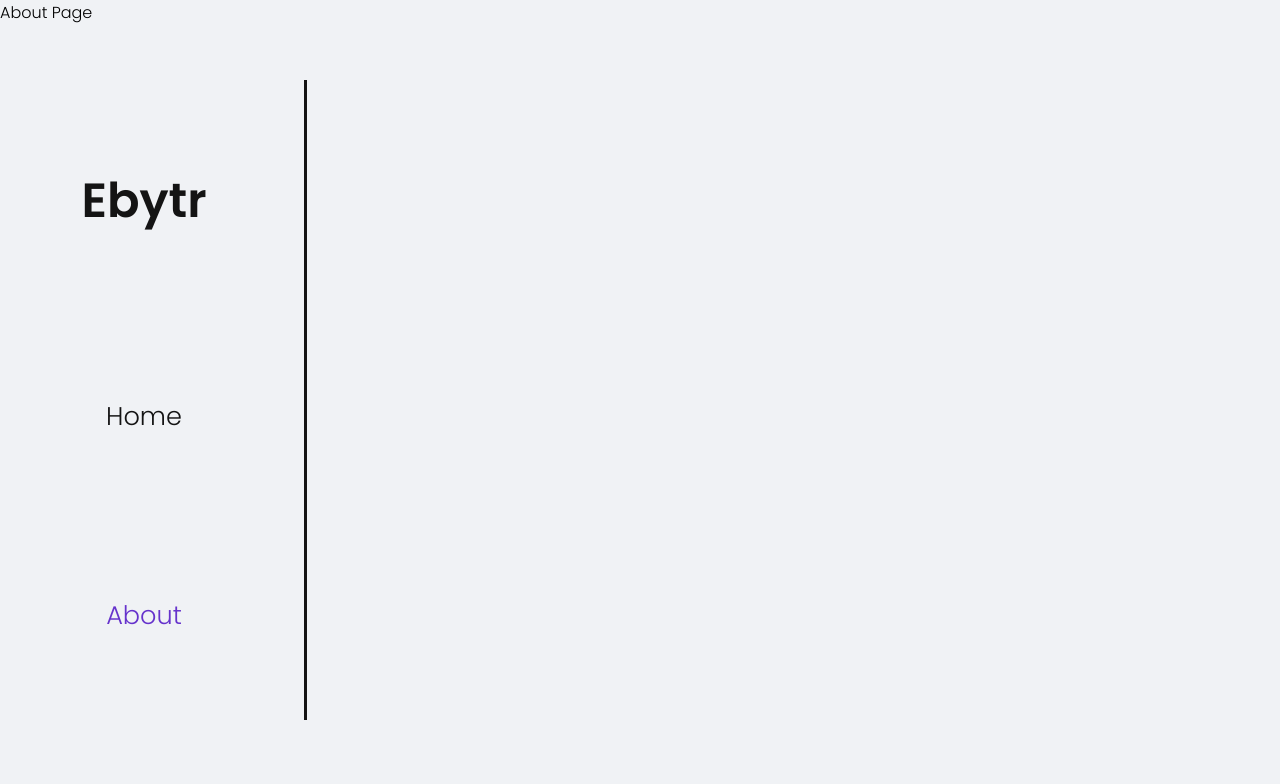
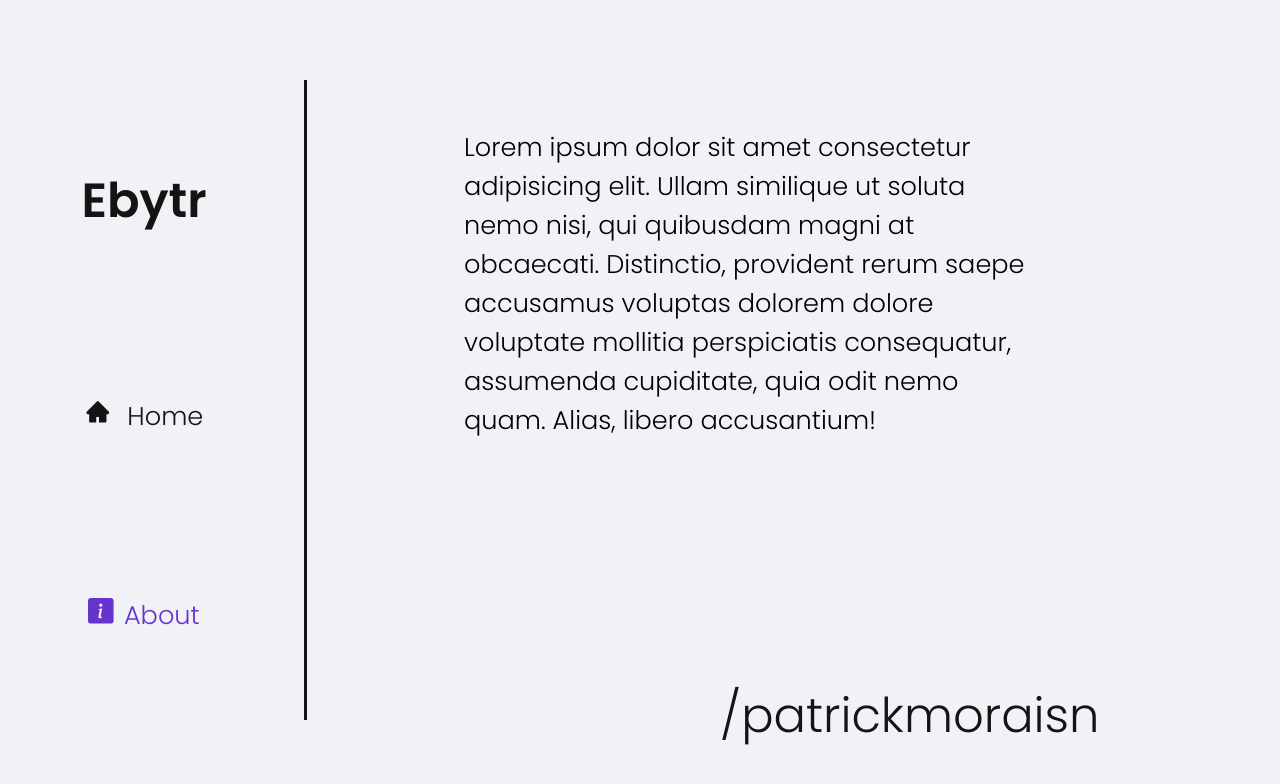
Before and after one commit to PatrickMoraisN/Ebytr-Challenge, a React (Create React App) app in the folder frontend/: page /about in a window 1280 px wide. Shown: the top 784 px of the page. Built offline with nearby package versions, Linux system fonts and the light colour scheme.

Commit message:
add about page / add icons menu component

```diff
--- a/frontend/package.json
+++ b/frontend/package.json
@@ -7,6 +7,7 @@
     "axios": "^0.24.0",
     "react": "^17.0.2",
     "react-dom": "^17.0.2",
+    "react-icons": "^4.3.1",
     "react-router-dom": "^5.2.0",
     "react-scripts": "4.0.3",
     "styled-components": "^5.3.3",
--- a/frontend/src/components/Menu/index.tsx
+++ b/frontend/src/components/Menu/index.tsx
@@ -1,5 +1,7 @@
 import React from 'react';
 import { Link, useHistory } from 'react-router-dom';
+import { AiFillHome } from 'react-icons/ai';
+import { BsFillInfoSquareFill } from 'react-icons/bs';
 import * as S from './style';
 
 function Menu() {
@@ -9,9 +11,10 @@ function Menu() {
     <S.Aside>
       <S.Heading>Ebytr</S.Heading>
       <Link to="/home" className={currentRoute === '/home' ? 'active' : ''}>
-        Home
+        <AiFillHome /> Home
       </Link>
       <Link className={currentRoute === '/about' ? 'active' : ''} to="/about">
+        <BsFillInfoSquareFill />
         About
       </Link>
     </S.Aside>
--- a/frontend/src/components/Menu/style.ts
+++ b/frontend/src/components/Menu/style.ts
@@ -24,6 +24,10 @@ export const Aside = styled.aside`
     color: var(--text-title);
     text-decoration: none;
     font-weight: 400;
+
+    svg {
+      margin-right: 10px;
+    }
   }
 
   .active {
--- a/frontend/src/pages/About/index.tsx
+++ b/frontend/src/pages/About/index.tsx
@@ -1,10 +1,28 @@
 import React from 'react';
+import { FaGithubSquare } from 'react-icons/fa';
 import Menu from '../../components/Menu';
+import * as S from './style';
 
 function About() {
   return (
     <>
-      <Menu /> About Page
+      <Menu />
+      <S.Section>
+        <p>
+          Lorem ipsum dolor sit amet consectetur adipisicing elit. Ullam
+          similique ut soluta nemo nisi, qui quibusdam magni at obcaecati.
+          Distinctio, provident rerum saepe accusamus voluptas dolorem dolore
+          voluptate mollitia perspiciatis consequatur, assumenda cupiditate,
+          quia odit nemo quam. Alias, libero accusantium!
+        </p>
+        <a
+          href="https://github.com/patrickmoraisn"
+          target="_blank"
+          rel="noreferrer"
+        >
+          <FaGithubSquare /> /patrickmoraisn
+        </a>
+      </S.Section>
     </>
   );
 }
--- /dev/null
+++ b/frontend/src/pages/About/style.ts
@@ -0,0 +1,27 @@
+import styled from 'styled-components';
+
+export const Section = styled.section`
+  margin-left: 14rem;
+  padding: 8rem 15rem;
+  font-size: 1.6rem;
+  height: 90vh;
+
+  a {
+    display: flex;
+    margin-left: 14rem;
+    margin-top: 15rem;
+    font-size: 3rem;
+    color: var(--text-title);
+    text-decoration: none;
+
+    &:hover {
+      filter: brightness(1.5);
+    }
+
+    svg {
+      display: block;
+      font-size: 4rem;
+      margin-right: 2rem;
+    }
+  }
+`;
```
Also changed, not shown: 1 other file (tests, documents, lock files or other folders).
